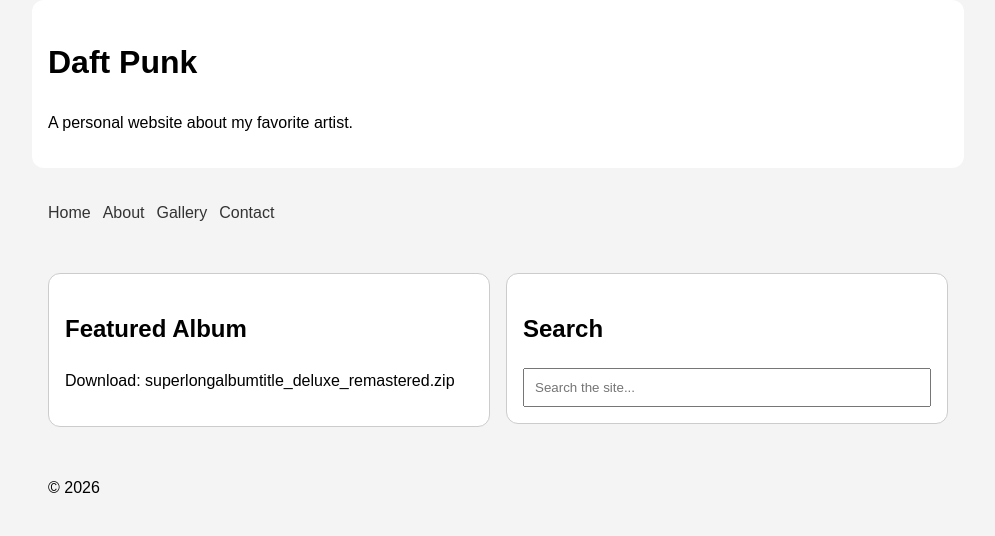
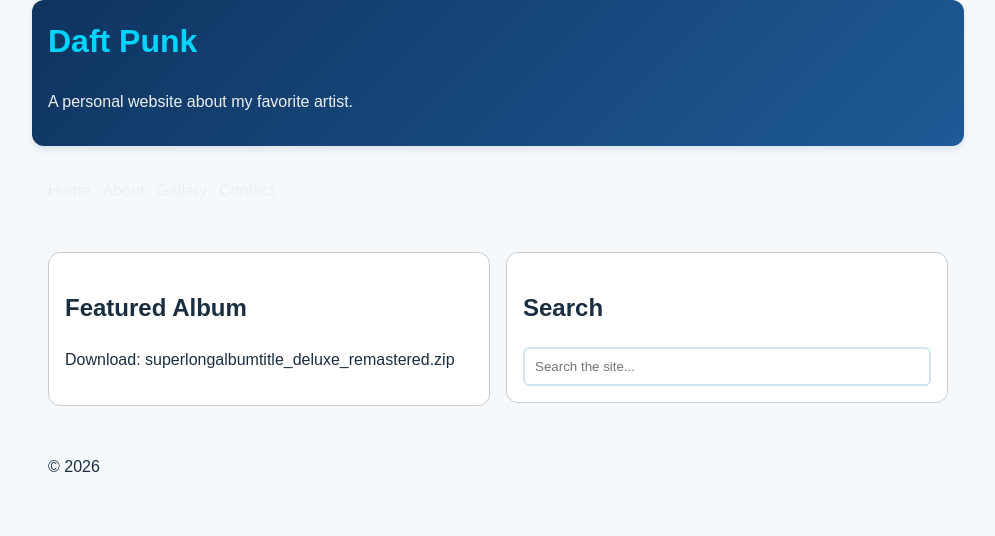
Before and after one commit to Lod12321/Project1_DaftPunkfanwebsite, a plain HTML site: page index.html in a window 1280 px wide. Shown: the whole page, without its empty margins (142-1137 px from the left). Drawn offline with Linux system fonts and the light colour scheme.

Commit message:
changes1.0_added color palletes

```diff
--- a/styles.css
+++ b/styles.css
@@ -1,17 +1,35 @@
 
 /* styles.css - Main stylesheet */
+/* Cool Color Scheme: Modern Blues & Teals */
+
+:root {
+  --primary-dark: #0f3460;
+  --primary-light: #1e5a96;
+  --accent-teal: #16a085;
+  --accent-cyan: #00d4ff;
+  --bg-light: #f5f9fc;
+  --bg-white: #ffffff;
+  --text-dark: #1a2e42;
+  --text-light: #ecf0f1;
+  --border-color: #d1e7f0;
+}
 
 body {
   font-family: Arial, Helvetica, sans-serif;
   margin: 0;
   line-height: 1.6;
-  background: #f4f4f4;
+  background: var(--bg-light);
+  color: var(--text-dark);
 }
 
 header, nav, main, footer {
   max-width: 900px;
   margin: 0 auto;
   padding: 16px;
+}
+
+header {
+  color: var(--text-light);
 }
 
 nav ul {
@@ -23,17 +41,29 @@
 
 nav a {
   text-decoration: none;
-  color: #333;
+  color: var(--text-light);
+  font-weight: 500;
+  transition: color 0.3s ease;
 }
 
 nav a:hover {
-  text-decoration: underline;
+  color: var(--accent-cyan);
 }
 
 .hero {
-  background: white;
+  background: linear-gradient(135deg, var(--primary-dark) 0%, var(--primary-light) 100%);
   border-radius: 12px;
   padding: 16px;
+  box-shadow: 0 4px 6px rgba(15, 52, 96, 0.1);
+}
+
+.hero h1 {
+  margin-top: 0;
+  color: var(--accent-cyan);
+}
+
+.hero p {
+  color: var(--text-light);
 }
 
 .grid {
@@ -46,4 +76,16 @@
   width: 100%;
   padding: 10px;
   box-sizing: border-box;
+  border: 2px solid var(--border-color);
+  border-radius: 6px;
+  font-family: inherit;
+  color: var(--text-dark);
+  background: var(--bg-white);
+  transition: border-color 0.3s ease;
 }
+
+input:focus, textarea:focus {
+  outline: none;
+  border-color: var(--accent-teal);
+  box-shadow: 0 0 0 3px rgba(22, 160, 133, 0.1);
+}
```
